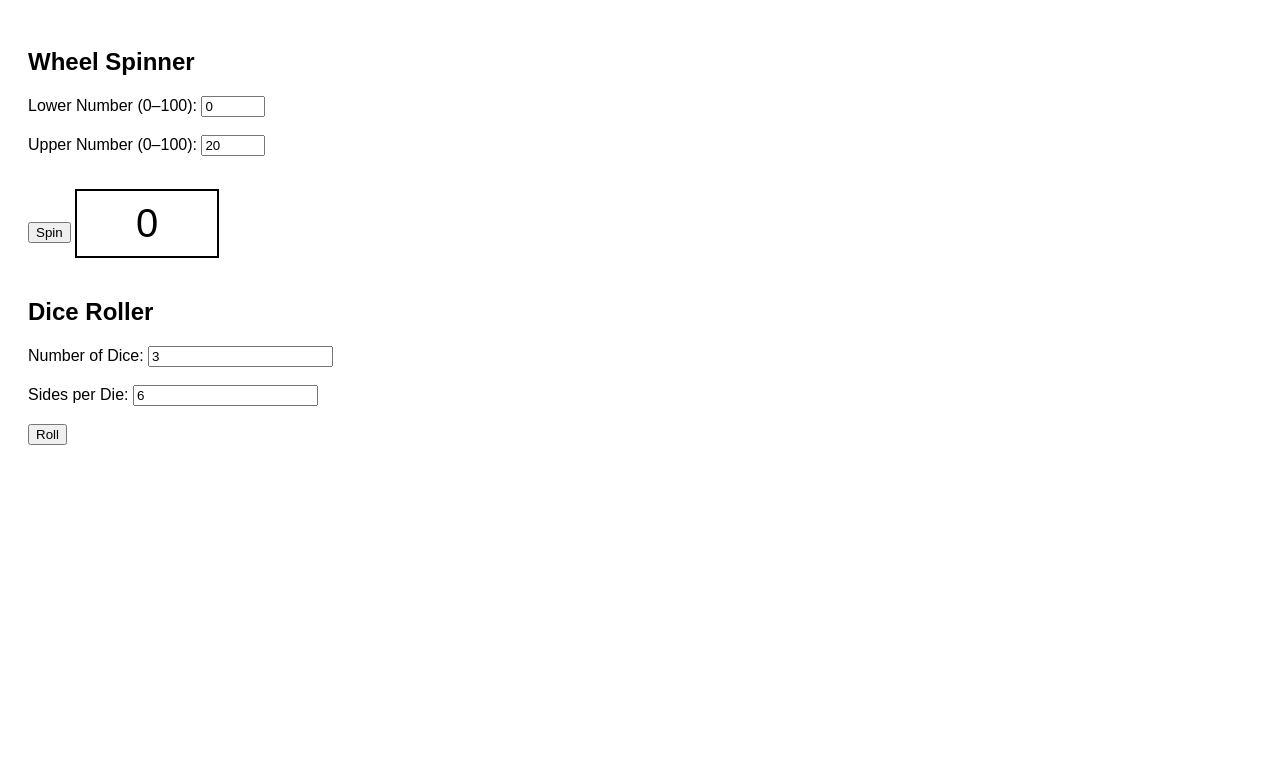
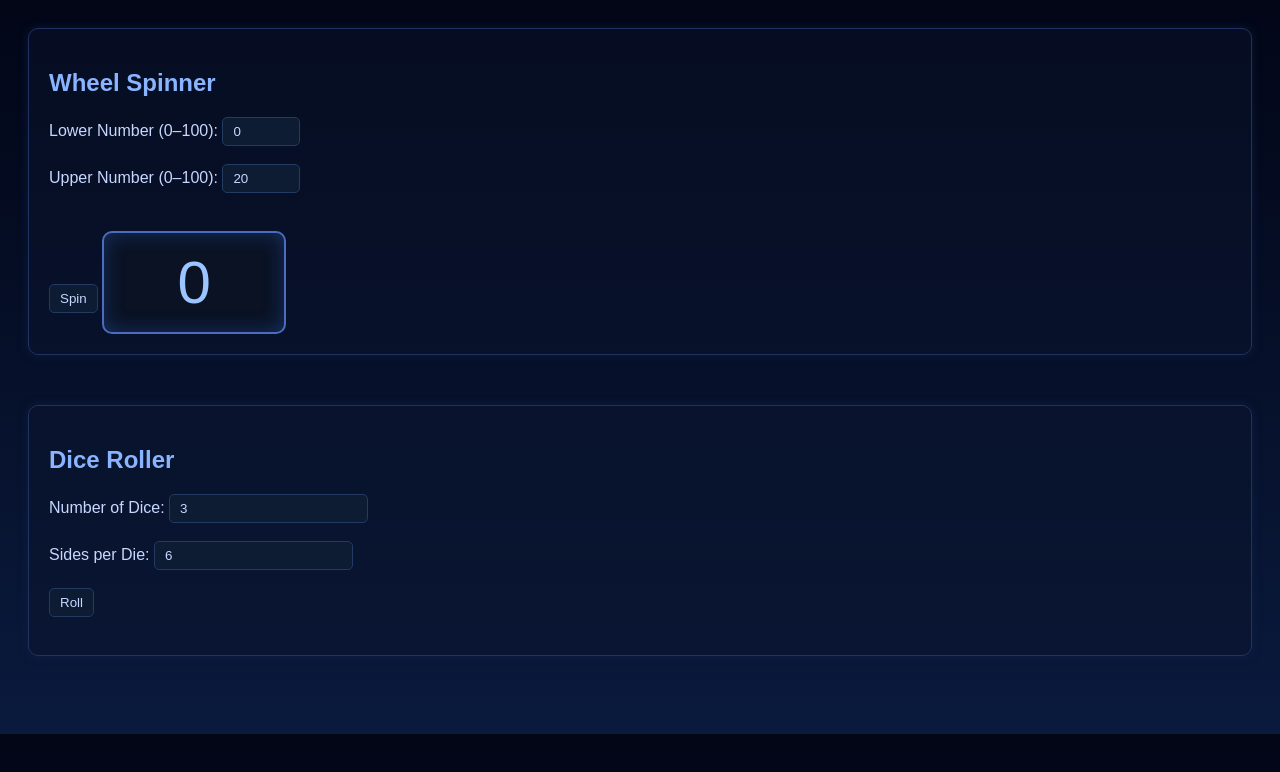
Before and after one commit to PANiC-atm/wheel-and-dice, a plain HTML site: page index.html in a window 1280 px wide. Drawn offline with Linux system fonts and the light colour scheme.

Commit message:
Update index.html

```diff
--- a/index.html
+++ b/index.html
@@ -4,20 +4,61 @@
 <meta charset="UTF-8">
 <title>Dice Roller & Wheel Spinner</title>
 <style>
-    body { font-family: Arial, sans-serif; padding: 20px; }
-    .section { margin-bottom: 40px; }
+    body {
+        font-family: Arial, sans-serif;
+        padding: 20px;
+        background: linear-gradient(180deg, #020617, #0a1a3d);
+        color: #c8d7ff;
+    }
+
+    h2 {
+        color: #8ab4ff;
+    }
+
+    input, button {
+        background-color: #0d1b33;
+        border: 1px solid #233a63;
+        color: #c8d7ff;
+        padding: 6px 10px;
+        border-radius: 5px;
+    }
+
+    button {
+        cursor: pointer;
+        transition: 0.2s;
+    }
+
+    button:hover {
+        background-color: #132b52;
+    }
+
+    .section {
+        margin-bottom: 50px;
+        padding: 20px;
+        background-color: rgba(10, 20, 45, 0.5);
+        border-radius: 10px;
+        border: 1px solid #1f3261;
+        box-shadow: 0 0 10px #12274f88;
+    }
+
     .result-box {
-        font-size: 40px;
-        margin-top: 15px;
-        padding: 10px;
-        border: 2px solid #000;
+        font-size: 60px;
+        margin-top: 20px;
+        padding: 15px;
+        border: 2px solid #4b6cbf;
         display: inline-block;
-        width: 120px;
+        width: 150px;
         text-align: center;
+        color: #9cc4ff;
+        background-color: #0a1224;
+        border-radius: 10px;
+        box-shadow: 0 0 20px #2854a877 inset;
     }
+
     .dice-container div {
         font-size: 24px;
         padding: 5px;
+        color: #b7c8ff;
     }
 </style>
 </head>
@@ -55,7 +96,7 @@
 </div>
 
 <script>
-/* ----------------------- WHEEL SPINNER ----------------------- */
+/* ----------------------- WHEEL SPINNER WITH RANDOMNESS ----------------------- */
 
 let spinInterval = null;
 
@@ -75,12 +116,18 @@ function spinWheel() {
     // Clear if already spinning
     if (spinInterval) clearInterval(spinInterval);
 
-    // Speed of counting
     spinInterval = setInterval(() => {
+        // NORMAL COUNT UP
         current++;
         if (current > upper) current = lower;
+
+        // RANDOM GLITCH JUMP — 6% chance each tick
+        if (Math.random() < 0.06) {
+            current = Math.floor(Math.random() * (upper - lower + 1)) + lower;
+        }
+
         wheelResult.textContent = current;
-    }, 30); // Fast count speed
+    }, 40); // slightly slower to appreciate the randomness
 
     // Random 3–5 seconds spin duration
     const stopTime = Math.random() * 2000 + 3000;
@@ -88,7 +135,6 @@ function spinWheel() {
     setTimeout(() => {
         clearInterval(spinInterval);
         spinInterval = null;
-        // Final number stays displayed until next spin
     }, stopTime);
 }
 
```
